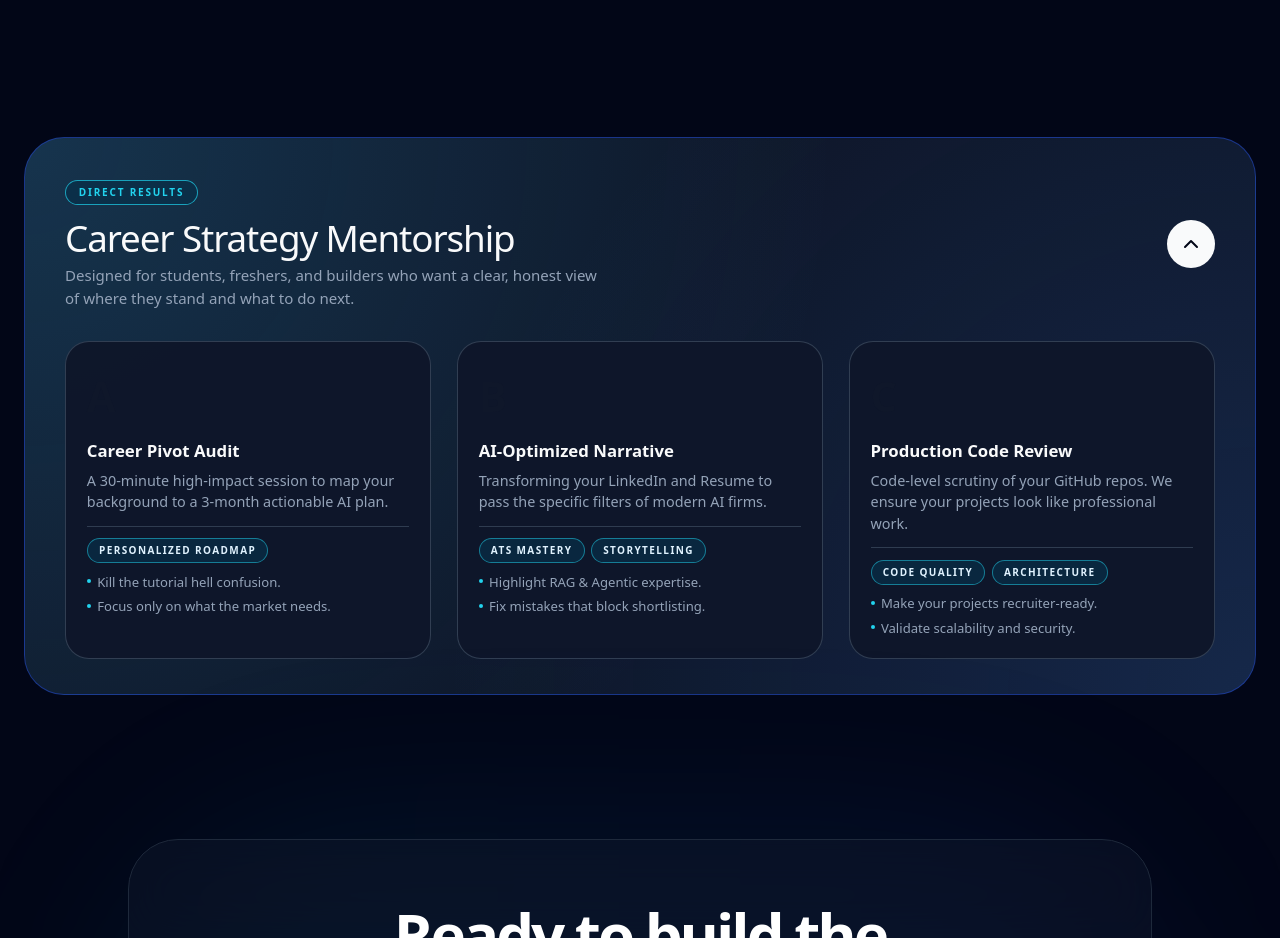
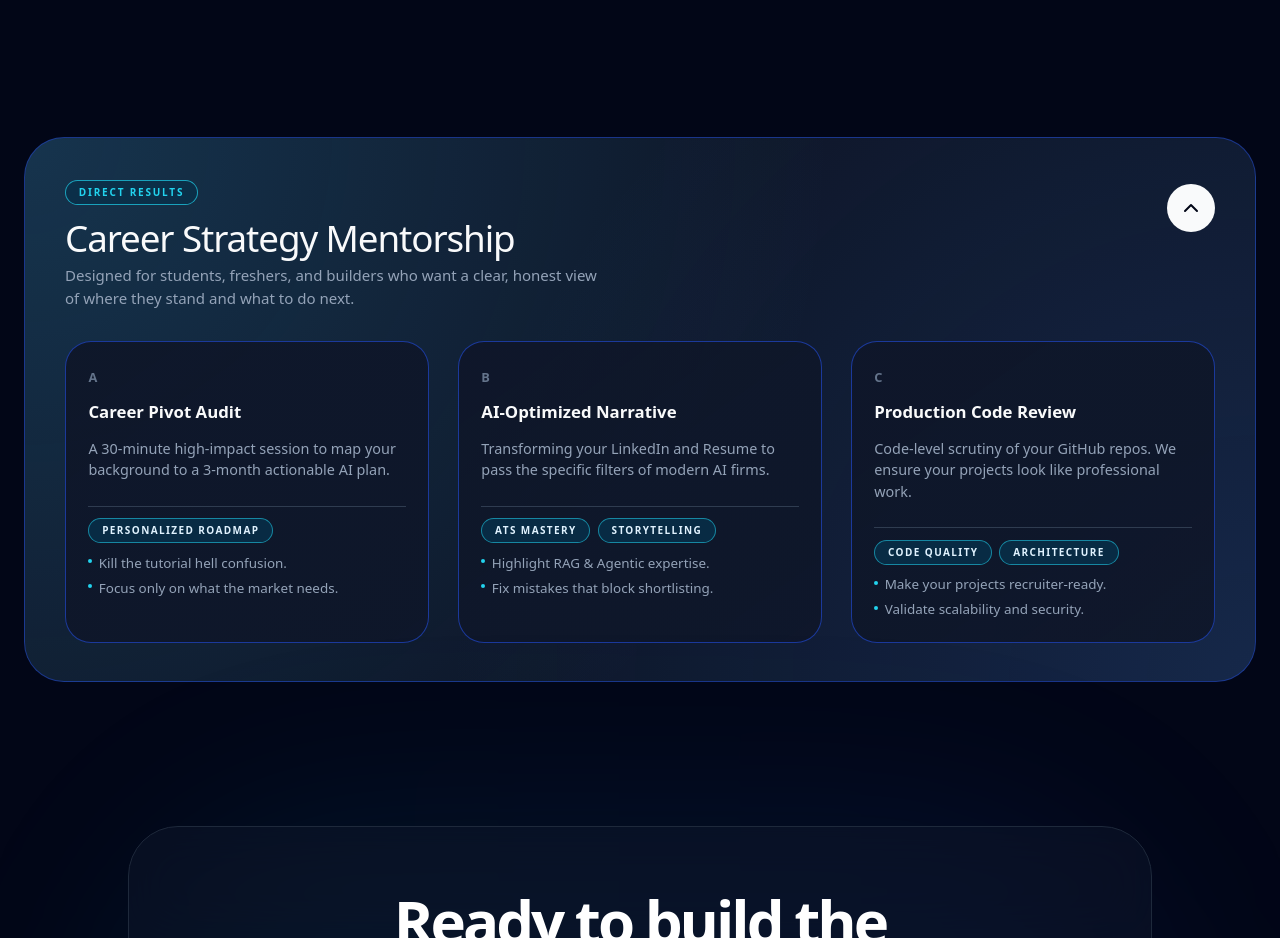
Before and after one commit to RzLetsCode/portfolio, a Next.js app: page /portfolio/ in a window 1280 px wide. Shown: the part 3320-4258 px from the top of the page. Built offline with nearby package versions, Linux system fonts and the light colour scheme.

Commit message:
Refactor Mentorship module CSS styles
Updated styles for mentorship cards and layout.

```diff
--- a/components/Mentorship.module.css
+++ b/components/Mentorship.module.css
@@ -18,7 +18,7 @@
 .header {
   width: 100%;
   display: flex;
-  align-items: center;
+  align-items: flex-start;
   justify-content: space-between;
   gap: 1.5rem;
   padding: 2.5rem 2.5rem 2rem;
@@ -67,6 +67,7 @@
   align-items: center;
   justify-content: center;
   color: #64748b;
+  margin-top: 0.4rem;
   transition:
     transform 240ms ease,
     background 240ms ease,
@@ -103,9 +104,9 @@
 }
 
 .grid {
-  padding: 0 2.5rem 2.2rem;
+  padding: 0 2.5rem 2.4rem;
   display: grid;
-  gap: 1.6rem;
+  gap: 1.8rem;
 }
 
 @media (min-width: 900px) {
@@ -117,10 +118,17 @@
 /* Mentorship cards */
 .card {
   position: relative;
-  border-radius: 24px;
-  border: 1px solid rgba(51, 65, 85, 0.95);
-  background: rgba(15, 23, 42, 0.98);
-  padding: 1.4rem 1.3rem 1.2rem;
+  border-radius: 26px;
+  border: 1px solid rgba(30, 64, 175, 0.85);
+  background: linear-gradient(
+    145deg,
+    rgba(15, 23, 42, 0.98),
+    rgba(15, 23, 42, 0.94)
+  );
+  padding: 1.6rem 1.4rem 1.4rem;
+  display: flex;
+  flex-direction: column;
+  gap: 0.75rem;
   transition:
     transform 200ms ease,
     border-color 200ms ease,
@@ -128,32 +136,34 @@
 }
 
 .card:hover {
-  transform: translateY(-3px);
+  transform: translateY(-4px);
   border-color: rgba(56, 189, 248, 0.7);
   box-shadow: 0 24px 60px rgba(15, 23, 42, 0.9);
 }
 
 .cardNumber {
-  font-size: 2.6rem;
-  font-weight: 800;
-  color: rgba(15, 23, 42, 0.9);
-  margin-bottom: 0.7rem;
+  font-size: 0.8rem;
+  font-weight: 700;
+  letter-spacing: 0.2em;
+  text-transform: uppercase;
+  color: #64748b;
 }
 
 .cardTitle {
   font-size: 1.05rem;
   font-weight: 600;
   color: #f9fafb;
-  margin-bottom: 0.4rem;
+  margin-bottom: 0.1rem;
 }
 
 .cardDesc {
   font-size: 0.9rem;
   color: #94a3b8;
-  margin-bottom: 0.8rem;
+  margin-bottom: 0.4rem;
 }
 
 .cardFooter {
+  margin-top: 0.4rem;
   border-top: 1px solid rgba(51, 65, 85, 0.9);
   padding-top: 0.7rem;
 }
@@ -161,7 +171,7 @@
 .toolRow {
   display: flex;
   flex-wrap: wrap;
-  gap: 0.4rem;
+  gap: 0.45rem;
   margin-bottom: 0.6rem;
 }
 
@@ -170,10 +180,10 @@
   font-weight: 700;
   letter-spacing: 0.14em;
   text-transform: uppercase;
-  padding: 0.25rem 0.7rem;
+  padding: 0.25rem 0.8rem;
   border-radius: 999px;
-  background: rgba(8, 47, 73, 0.7);
-  border: 1px solid rgba(34, 211, 238, 0.5);
+  background: rgba(8, 47, 73, 0.85);
+  border: 1px solid rgba(34, 211, 238, 0.55);
   color: #e0f2fe;
 }
 
@@ -181,7 +191,7 @@
   list-style: none;
   display: grid;
   gap: 0.3rem;
-  font-size: 0.82rem;
+  font-size: 0.84rem;
   color: #94a3b8;
 }
 
```
